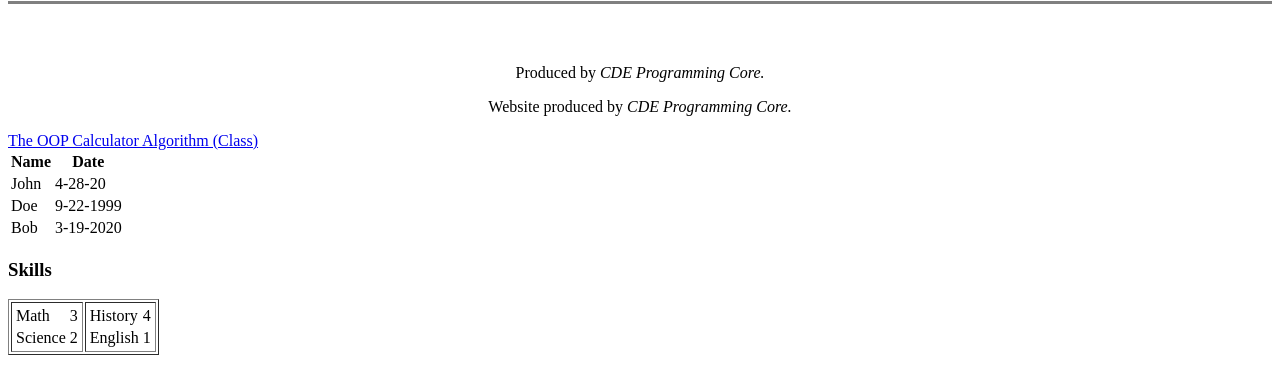
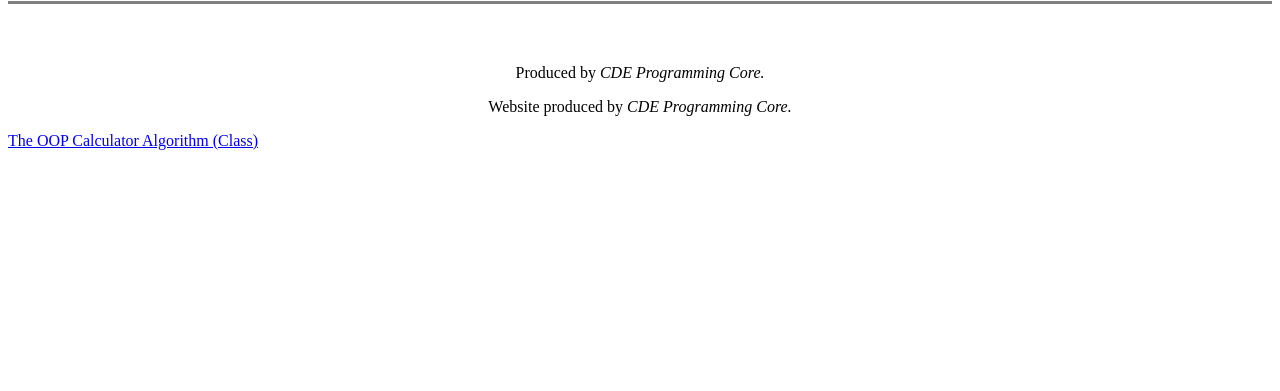
Before and after one commit to cdecde57/PMDAS-Python-Class, a plain HTML site: page index.html in a window 1280 px wide. Shown: the part 79-470 px from the top of the page. Drawn offline with Linux system fonts and the light colour scheme.

Commit message:
Correct Initial State
Removed the testing tables and forms.

```diff
--- a/index.html
+++ b/index.html
@@ -18,66 +18,6 @@
     <p>Website produced by <em>CDE Programming Core.</em></p>
   </center>
   <a href="calculator_info.html">The OOP Calculator Algorithm (Class)</a>
-  <table>
-    <thead>
-      <tr>
-        <th>Name</th>
-        <th>Date</th>
-      </tr>
-    </thead>
-    <tbody>
-      <tr>
-        <td>John</td>
-        <td>4-28-20</td>
-      </tr>
-      <tr>
-        <td>Doe</td>
-        <td>9-22-1999</td>
-      </tr>
-      <tr>
-        <td>Bob</td>
-        <td>3-19-2020</td>
-      </tr>
-    </tbody>
-  </table>
-  <h3>Skills</h3>
-  <table border="1">
-    <tbody>
-      <tr>
-        <td>
-          <table>
-            <tbody>
-              <tr>
-                <td>Math</td>
-                <td>3</td>
-              </tr>
-              <tr>
-                <td>Science</td>
-                <td>2</td>
-              </tr>
-            </tbody>
-          </table>
-        </td>
-        <td>
-          <table>
-            <tbody>
-              <tr>
-                <td>History</td>
-                <td>4</td>
-              </tr>
-              <tr>
-                <td>English</td>
-                <td>1</td>
-              </tr>
-            </tbody>
-          </table>
-        </td>
-      </tr>
-    </tbody>
-  </table>
-
-
-
 
 </body>
 
```
